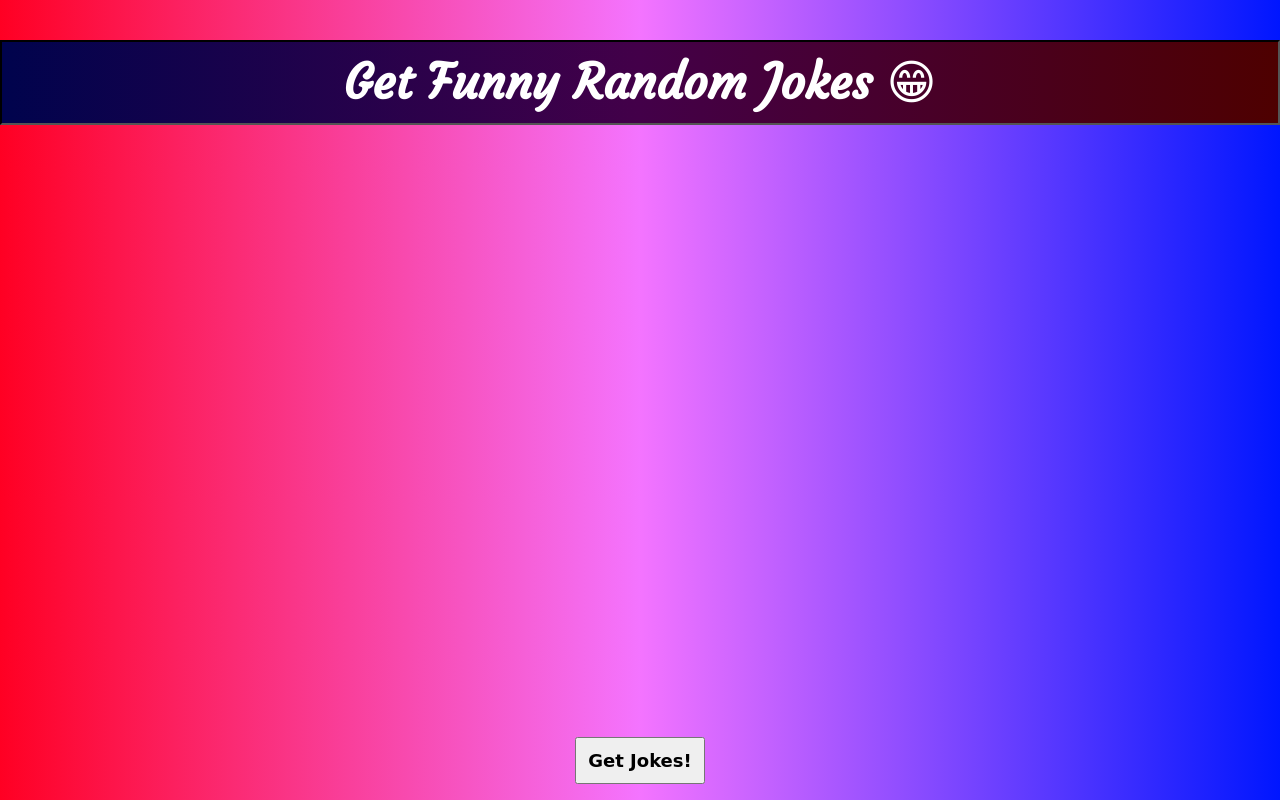
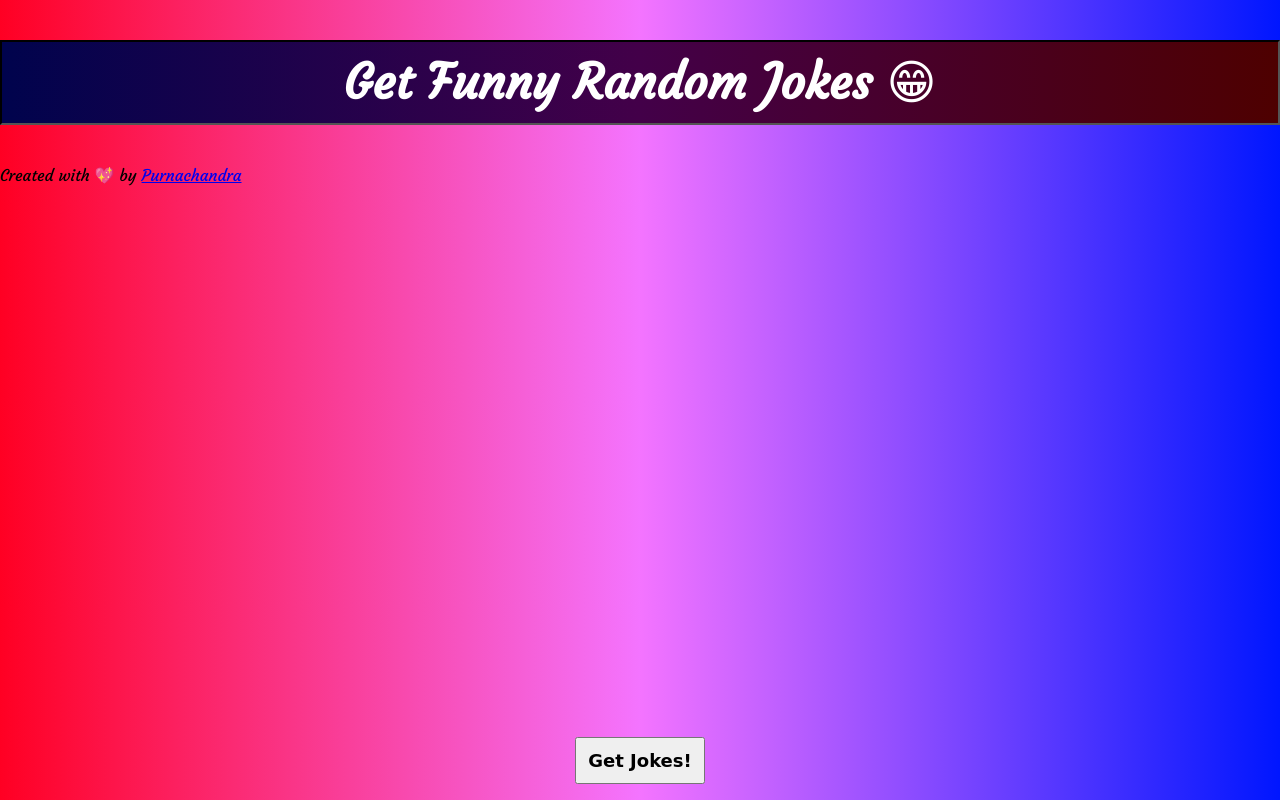
Before and after one commit to purnchndr/jokes, a plain HTML site: page index.html in a window 1280 px wide. Drawn offline with nearby package versions, Linux system fonts and the light colour scheme; no server answers.

Commit message:
Update index.html
Added aurthor

```diff
--- a/index.html
+++ b/index.html
@@ -25,6 +25,7 @@
       <div id="footer">
         <button id="newJoke">Get Jokes!</button>
       </div>
+      <p>Created with 💖 by <a href="https://purnchndr.github.io/">Purnachandra</a></p>
     </section>
 
     <script src="./app.js"></script>
```
